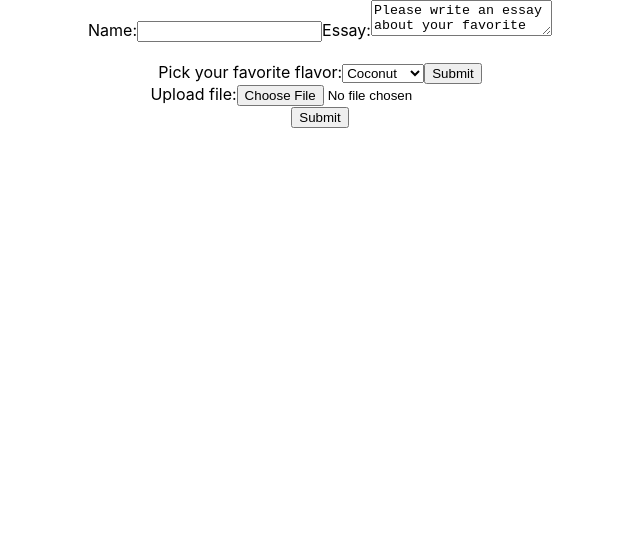
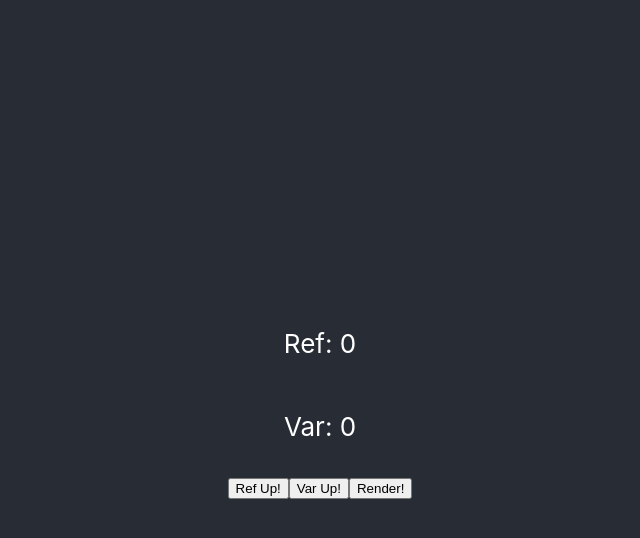
Before and after one commit to rondido/react-video-base, a React (Create React App) app in the folder part2/my-app/: page / in a window 1280 px wide. Shown: the top 538 px of the page, without its empty margins (320-960 px from the left). Built offline with nearby package versions, Linux system fonts and the light colour scheme.

Commit message:
feat: useRef Ex commit

```diff
--- a/part2/my-app/src/App.js
+++ b/part2/my-app/src/App.js
@@ -10,6 +10,8 @@
 import React from "react";
 import ControlledComponent from "./components/2-10.Form/ControlledComponent";
 import UncontrolledComponent from "./components/2-10.Form/UncontrolledComponent";
+import UseRef from "./components/useRef/UseRef";
+import UseRefLogin from "./components/useRef/UseRefLogin";
 function App() {
   return (
     <div className="App">
@@ -21,8 +23,10 @@
       {/* <Event/> */}
       {/* <Condition /> */}
       {/* <List /> */}
-      <ControlledComponent />
-      <UncontrolledComponent />
+      {/* <ControlledComponent />
+      <UncontrolledComponent /> */}
+      <UseRef />
+      {/* <UseRefLogin /> */}
     </div>
   );
 }
--- /dev/null
+++ b/part2/my-app/src/components/useRef/UseRef.jsx
@@ -0,0 +1,42 @@
+import { useState, useRef } from 'react'
+import React from 'react';
+function UseRef() {
+  const [render, setRender] = useState(false);
+  const countRef = useRef(0);
+  let countVar = 0;
+
+
+  console.log('***** 렌더링 후 Ref:', countRef.current);
+  console.log('***** 렌더링 후 Var:', countVar);
+
+  const increaseRef = () => {
+    countRef.current = countRef.current + 1;
+    console.log('Ref Up! --->', countRef.current);
+  }
+
+  const increaseVar = () => {
+    countVar = countVar + 1;
+    console.log('Var Up! --->', countVar);
+  }
+
+  const doRender = () => {
+    setRender(!render);
+  }
+
+  return (
+    <div className="App">
+      <header className="App-header">
+        <p>Ref: {countRef.current}</p>
+        <p>Var: {countVar}</p>
+
+        <div>
+          <button onClick={increaseRef}>Ref Up!</button>
+          <button onClick={increaseVar}>Var Up!</button>
+          <button onClick={doRender}>Render!</button>
+        </div>
+      </header>
+  </div>
+  );
+}
+
+export default UseRef;
--- /dev/null
+++ b/part2/my-app/src/components/useRef/UseRefLogin.jsx
@@ -0,0 +1,27 @@
+import { useEffect, useRef } from 'react'
+import React from 'react';
+
+
+function UseRefLogin() {
+  const inputRef = useRef();
+
+  useEffect(() => {
+    console.log(inputRef);
+    inputRef.current.focus();
+  }, [])
+
+  const loginAlert = () => {
+    alert(`환영합니다. ${inputRef.current.value}`);
+    inputRef.current.focus();
+  }
+  return (
+    <div className="App">
+      <header className="App-header">
+        <input ref={inputRef} type="text" placeholder="id"/>
+        <button onClick={loginAlert}>Login</button>
+      </header>
+  </div>
+  );
+}
+
+export default UseRefLogin;
```
